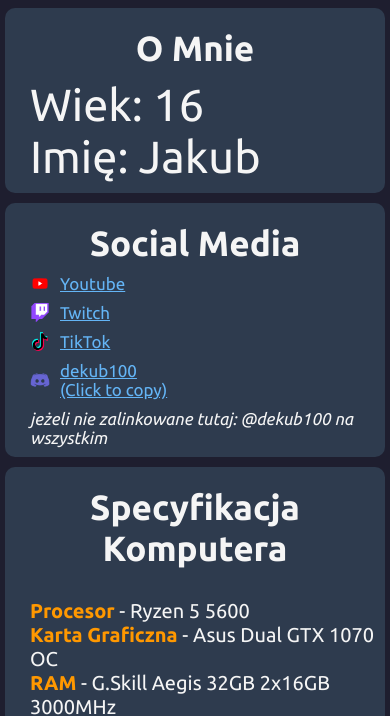
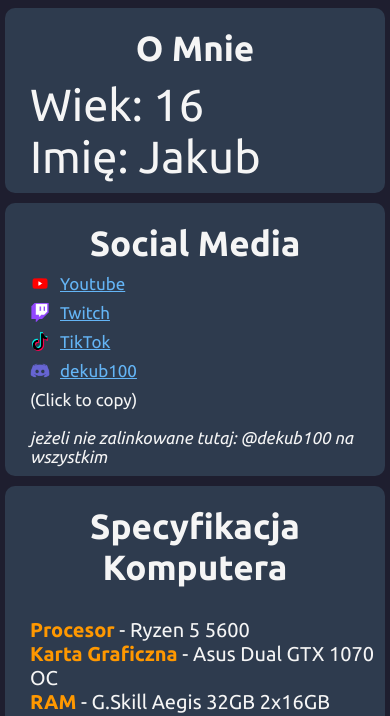
Before and after one commit to dekub100/dekub100.github.io, a plain HTML site: page index.html in a window 390 px wide. Shown: the part 85-801 px from the top of the page. Drawn offline with Linux system fonts and the light colour scheme.

Commit message:
update github brokey

```diff
--- a/index.html
+++ b/index.html
@@ -55,7 +55,7 @@
                         <a href="https://www.youtube.com/@dekub100" target="_blank" class="social-media-link youtube">Youtube</a>
                         <a href="https://www.twitch.tv/dekubstreamingservice" target="_blank" class="social-media-link twitch">Twitch</a>
                         <a href="https://www.tiktok.com/@dekub100" target="_blank" class="social-media-link tiktok">TikTok</a>
-                        <a class="social-media-link discord" data-clipboard-text="dekub100">dekub100<div id="mobileOnlyText">(Click to copy)</div></a>
+                        <a class="social-media-link discord" data-clipboard-text="dekub100">dekub100</a><div id="mobileOnlyText">(Click to copy)<br><br></div>
                         <div class="copy-notification" style="display: none;">Discord username copied!</div>
                         <div class="tooltip" style="display: none;">Click to copy Discord username</div>
                         <span id="media-other">jeżeli nie zalinkowane tutaj: @dekub100 na wszystkim</span>
```
